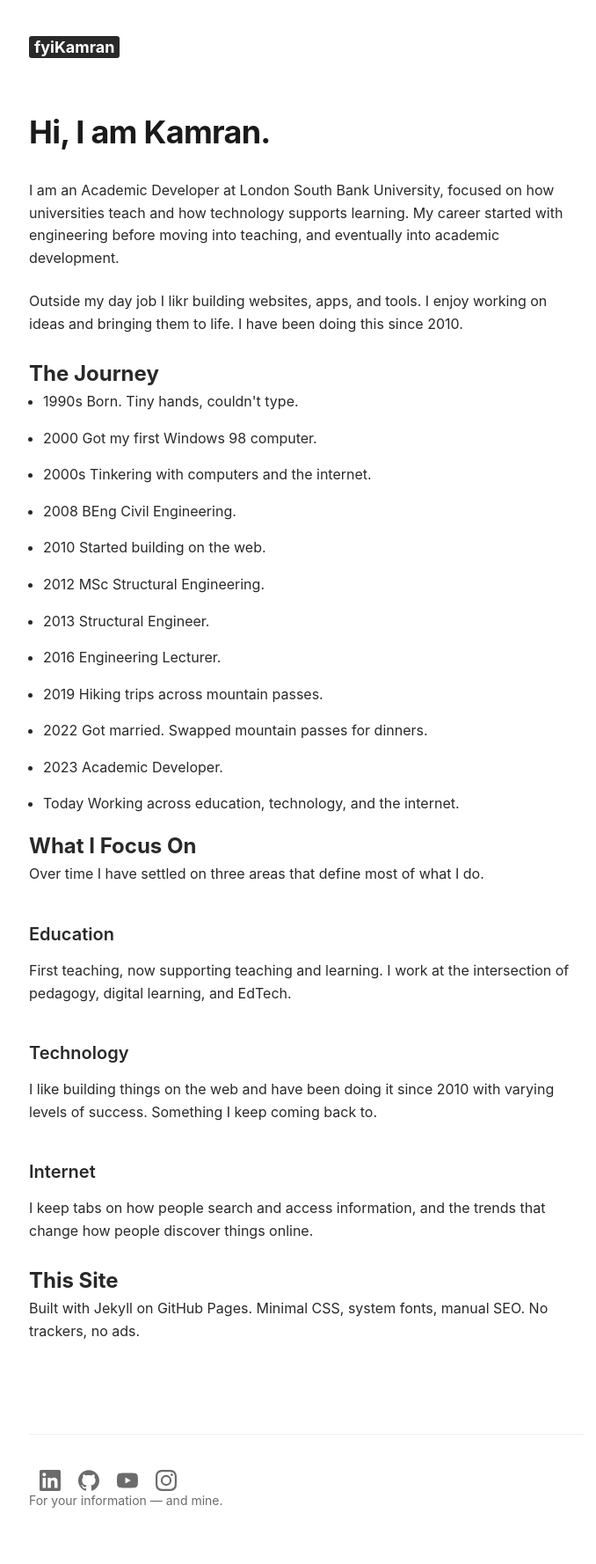
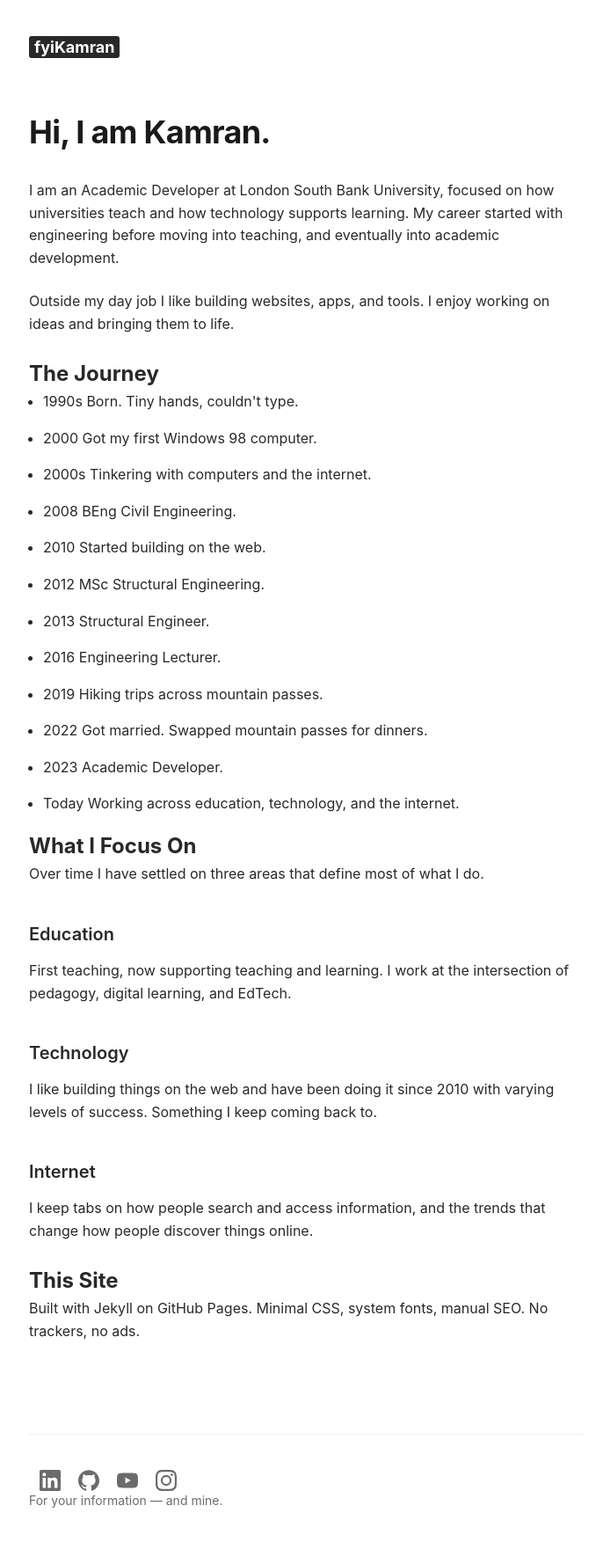
Before and after one commit to fyikamran/fyikamran.github.io, a Jekyll site: the page built from about.html, in a window 1280 px wide. Shown: the whole page at 88% size, without its empty margins (291-969 px from the left). Built offline with Jekyll 4.4.1, drawn with Linux system fonts in a browser that asks for light colours.

Commit message:
Update about.html

```diff
--- a/about.html
+++ b/about.html
@@ -7,7 +7,7 @@ title: "About - Muhammad Kamran"
  <section class="about-me">
    <h1>Hi, I am Kamran.</h1>
    <p>I am an Academic Developer at London South Bank University, focused on how universities teach and how technology supports learning. My career started with engineering before moving into teaching, and eventually into academic development.</p>
-   <p>Outside my day job I likr building websites, apps, and tools. I enjoy working on ideas and bringing them to life. I have been doing this since 2010.</p>
+   <p>Outside my day job I like building websites, apps, and tools. I enjoy working on ideas and bringing them to life.</p>
  </section>
 
  <section class="about-journey">
```
